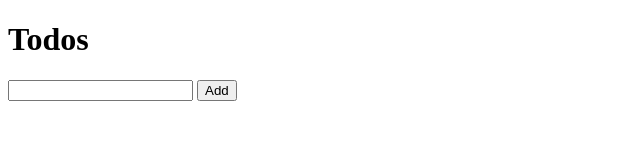
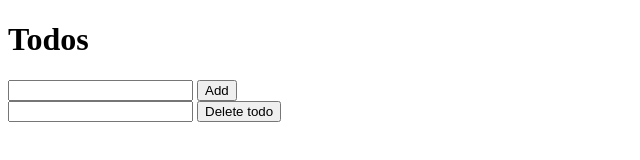
Before and after one commit to userium/TodoApp, a plain HTML site: page index.html in a window 1280 px wide. Shown: the whole page, without its empty margins (0-640 px from the left). Drawn offline with Linux system fonts and the light colour scheme.

Commit message:
delete todos

```diff
--- a/index.html
+++ b/index.html
@@ -4,13 +4,20 @@
 <head>
 	 <meta charset="utf-8">
 	 <title>Nina's JavaScript Todo App</title>
-
+	 <link rel="stylesheet" type="text/css" href="main.css">
 </head>
 <body>
 	<h1>Todos</h1>
 
-	<input id="addTodoInput" type="text" />
-	<button onclick="todoList.addTodos()">Add</button>
+	<div>
+		<input id="addTodoInput" type="text" />
+		<button onclick="todoList.addTodos()">Add</button>
+	</div>
+
+	<div>
+		<input id="deleteTodo" type="number" />
+		<button onclick="todoList.deleteTodo()">Delete todo</button>
+	</div>
 
 	<ul id="listOfTodos"></ul>
 
--- a/todo.js
+++ b/todo.js
@@ -1,4 +1,4 @@
-// Add and display todos
+// Add, delete and display todos
 var todoList = {
 	todo: [],
 	addTodos: function() {
@@ -20,5 +20,15 @@ var todoList = {
 			// add todo array item text inside the li element
 			listTodos.innerHTML = item;
 		});
+	},
+	deleteTodo: function() {
+		// get todo item array position
+		var getPosition = document.getElementById("deleteTodo").value;
+		// remove item from todo array
+		this.todo.splice(getPosition, 1);
+		// empty list
+        document.getElementById("listOfTodos").innerHTML = '';
+        // display all todos from the todo array
+		this.displayTodos();
 	}
 }
```
Also changed, not shown: main.css (added).
